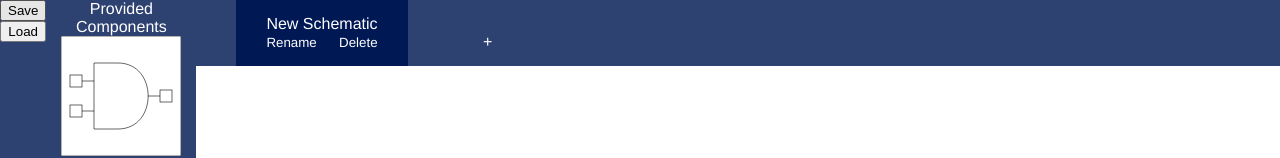
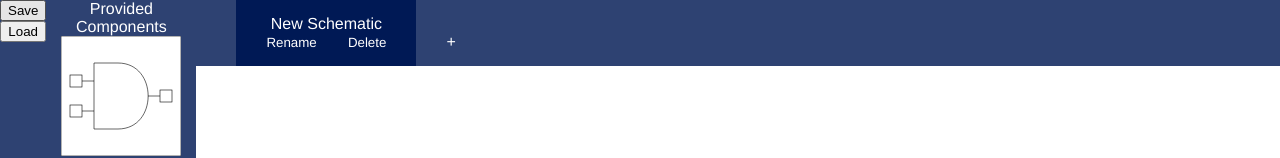
Before and after one commit to dmb537/SchematicEntryTool, a Vue app: page / in a window 1280 px wide. Shown: the top 158 px of the page. Built offline with nearby package versions, Linux system fonts and the light colour scheme.

Commit message:
Cosmetic Fixes

```diff
--- a/src/App.vue
+++ b/src/App.vue
@@ -30,7 +30,8 @@
             </div>
           </div>
         </li>
-        <li @click="addNewDesign">
+        <li @click="addNewDesign"
+            class="addNew">
           +
         </li>
       </ul>
@@ -99,7 +100,8 @@ export default {
       return this.$store.state.activeDesign;
     },
     nameIsUsed() {
-      return this.designs.some((design) => design.name === this.newName);
+      return (this.designs.some((design) => design.name === this.newName) ||
+          this.newName === 'New Schematic');
     },
   },
   mounted() {
@@ -240,13 +242,18 @@ html, body {
   display: inline-block;
   cursor: pointer;
   white-space: nowrap;
-  min-width: 100px;
+  min-width: 120px;
   flex-shrink: 0;
   text-align: center;
 }
 
 #tab-selector > li.selected {
   background-color:#001955
+}
+
+#tab-selector > li.addNew {
+  text-align: left;
+  min-width: 0px;
 }
 
 .unselectable-text {
```
